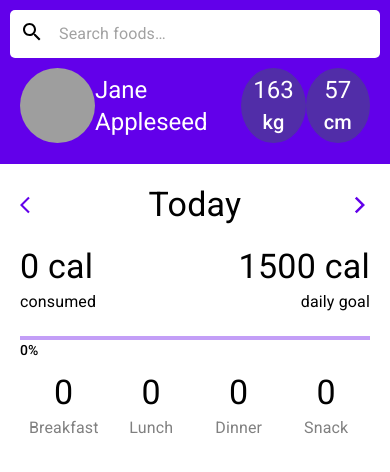
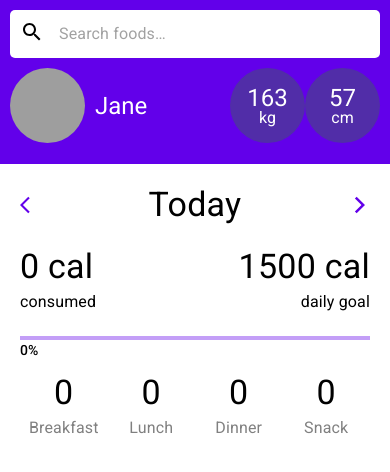
Before and after one commit to alexlee22/nutrition-app, a React (Create React App) app: page / in a window 390 px wide. Shown: the top 472 px of the page. Built offline with nearby package versions, Linux system fonts and the light colour scheme; grey boxes are pictures that could not be loaded.

Commit message:
Updates to UI

```diff
--- a/src/App.js
+++ b/src/App.js
@@ -2,19 +2,13 @@ import React, { Component } from 'react';
 import { connect } from 'react-redux';
 import { setData } from './store/actions';
 import styled from 'styled-components';
-//import { searchFilterData } from '../store/selector';
 //Components
 import Header from './components/header';
-//import Stats from './components/stats';
-//import Foods from './components/foods';
 import Body from './components/Body';
 //Material UI
 import { createMuiTheme } from '@material-ui/core/styles';
 import deepPurple from '@material-ui/core/colors/deepPurple';
 import MuiThemeProvider from '@material-ui/core/styles/MuiThemeProvider';
-import { flexbox } from '@material-ui/system';
-
-
 
 const WrapperDiv = styled.div`
   display: flex;
--- a/src/components/User/UserAvatar/index.js
+++ b/src/components/User/UserAvatar/index.js
@@ -8,7 +8,8 @@ const styles = theme => ({
   avatar: {
     width: '75px',
     height: '75px',
-    [theme.breakpoints.up('sm')]: {
+    order: 1,
+    [theme.breakpoints.up('md')]: {
       width: '125px',
       height: '125px',
       order: 2,
--- a/src/components/User/UserBubble/index.js
+++ b/src/components/User/UserBubble/index.js
@@ -17,6 +17,7 @@ const styles = theme => ({
     width: '75px',
     height: '75px',
     backgroundColor: deepPurple[700],
+    order: 3,
     [theme.breakpoints.up('md')]: {
       backgroundColor: grey[600],
       order: 1,
@@ -27,6 +28,7 @@ const styles = theme => ({
   },
   typography: {
     color: 'white',
+    lineHeight: '1em',
   }
 });
 
@@ -34,8 +36,8 @@ function UserBubble(props) {
   const { classes, label, value } = props;
   return(
     <div className={classes.bubble}>
-      <Typography className={classes.typography} variant="h5" component="h5">{value}</Typography>
-      <Typography className={classes.typography} variant="h6" component="h6">{label}</Typography>
+      <Typography className={classes.typography} variant="h5">{value}</Typography>
+      <Typography className={classes.typography} variant="subtitle1">{label}</Typography>
     </div>
   )
 }
--- /dev/null
+++ b/src/components/User/UserName/index.js
@@ -0,0 +1,46 @@
+import React from 'react';
+import PropTypes from 'prop-types';
+//Material-UI
+import Typography from '@material-ui/core/Typography';
+import Hidden from '@material-ui/core/Hidden';
+import { withStyles } from '@material-ui/core/styles';
+
+const styles = theme => ({
+  container: {
+    flexGrow: 1,
+    order: 2,
+    margin: '0 10px',
+    [theme.breakpoints.up('md')]: {
+      width: '100%',
+      margin: '10px 0',
+      textAlign: 'center',
+      order: 4,
+    }
+  },
+});
+
+function UserName(props) {
+  const { classes, first_name, last_name } = props;
+  return(
+    <div className={classes.container}>
+      <Hidden mdUp>
+        <Typography variant="h5" component="h5">
+          { first_name }
+        </Typography>
+      </Hidden>
+      <Hidden smDown>
+        <Typography variant="h4" component="h4">
+          { first_name } { last_name }
+        </Typography>
+      </Hidden>
+    </div>
+  )
+}
+
+UserName.propTypes = {
+  classes: PropTypes.object.isRequired,
+  first_name: PropTypes.string.isRequired,
+  last_name: PropTypes.string.isRequired,
+};
+
+export default withStyles(styles)(UserName);
--- a/src/components/dateNavigation/index.js
+++ b/src/components/dateNavigation/index.js
@@ -17,6 +17,7 @@ const DivContainer = styled.div`
   align-items: center;
   @media(min-width: 960px){
     max-width: 450px;
+    margin: 10px 0;
   }
 
 `
@@ -48,7 +49,6 @@ class DateNavigation extends Component {
         dateFormat = date.toLocaleDateString("en-US");
     }
 
-
     return (
       <DivContainer>
         <NavButton direction="back" index={dateIndex} noOfDays={metaData.data_points.length} eventOnClick={changeDate} />
--- a/src/components/user/index.js
+++ b/src/components/user/index.js
@@ -4,45 +4,25 @@ import styled from 'styled-components';
 //Components
 import UserAvatar from './UserAvatar';
 import UserBubble from './UserBubble';
+import UserName from './UserName';
 //Material-ui
 import Typography from '@material-ui/core/Typography';
 import Hidden from '@material-ui/core/Hidden';
 import Divider from '@material-ui/core/Divider';
 
 const StyledContainerDiv = styled.div`
+  width: 100%;
+  max-width: 450px;
   display: flex;
   flex-direction: row;
   flex-wrap: nowrap;
   justify-content: space-around;
   align-items: center;
   margin: 10px;
-
   @media(min-width: 960px){
-    width: 100%;
     flex-wrap: wrap;
   }
 `
-
-const StyledNameTypography = styled(Typography)`
-  flexGrow: 1
-  @media(min-width: 960px){
-    width: 100%;
-    margin: 10px 0;
-    text-align: center;
-    order: 4;
-  }
-`
-
-
-/*
-<Hidden mdUp>
-          <DateNavigation />
-        </Hidden>
-        <Hidden smDown>
-            <User />
-        </Hidden>
-*/
-
 
 class User extends Component {
   constructor(props) {
@@ -58,12 +38,7 @@ class User extends Component {
       <>
         <StyledContainerDiv>
           <UserAvatar />
-          <StyledNameTypography variant="h5" component="h5">
-            { metaData.first_name }
-            <Hidden sdDown>
-              { " " + metaData.last_name}
-            </Hidden>
-          </StyledNameTypography>
+          <UserName first_name={metaData.first_name} last_name={metaData.last_name} />
           <UserBubble label="kg" value={ metaData.weight_kg } />
           <UserBubble label="cm" value={ metaData.height_cm } />
         </StyledContainerDiv>
```
Also changed, not shown: src/components/Body/index.js (+1 -9 lines), src/components/stats/index.js (+4 -4 lines).
